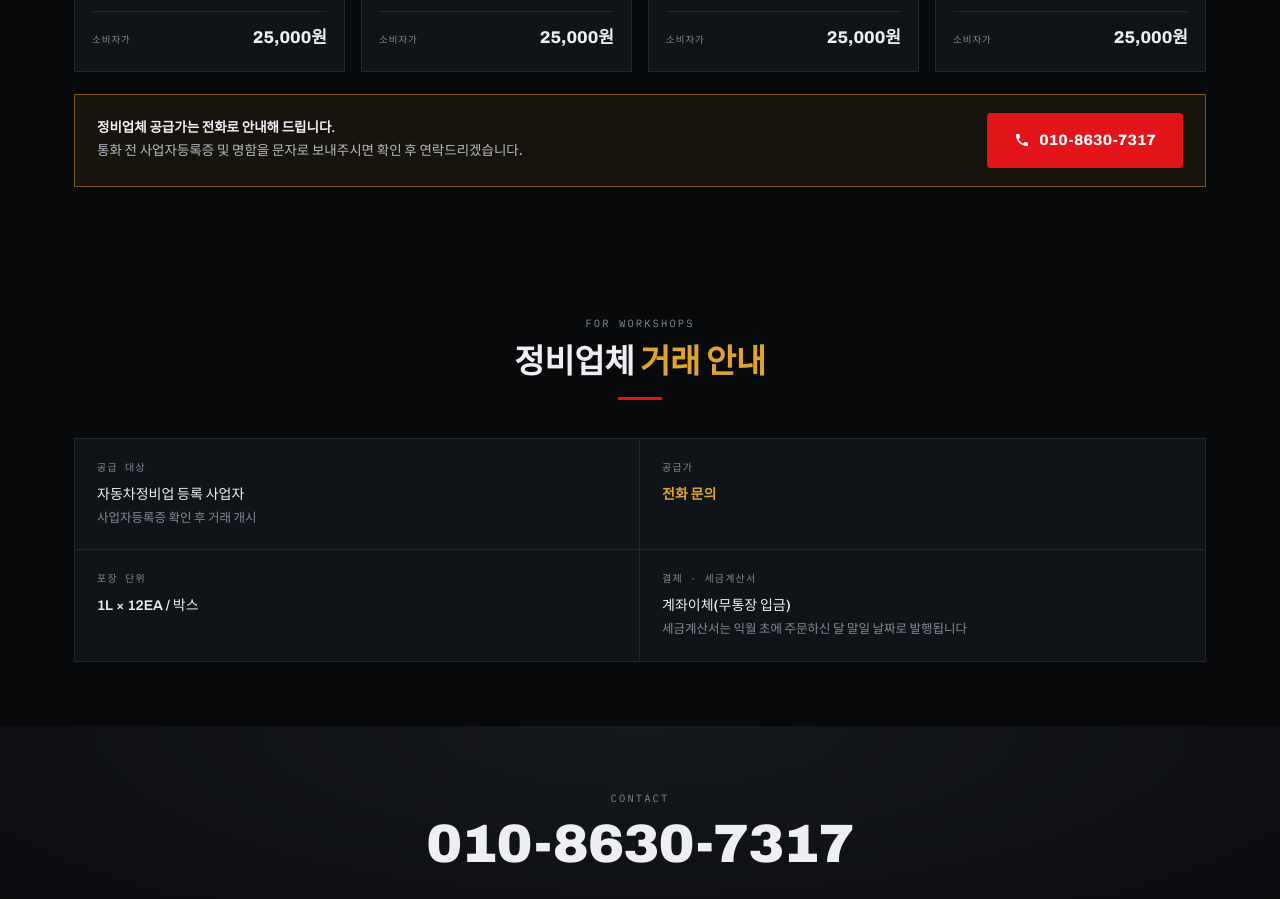
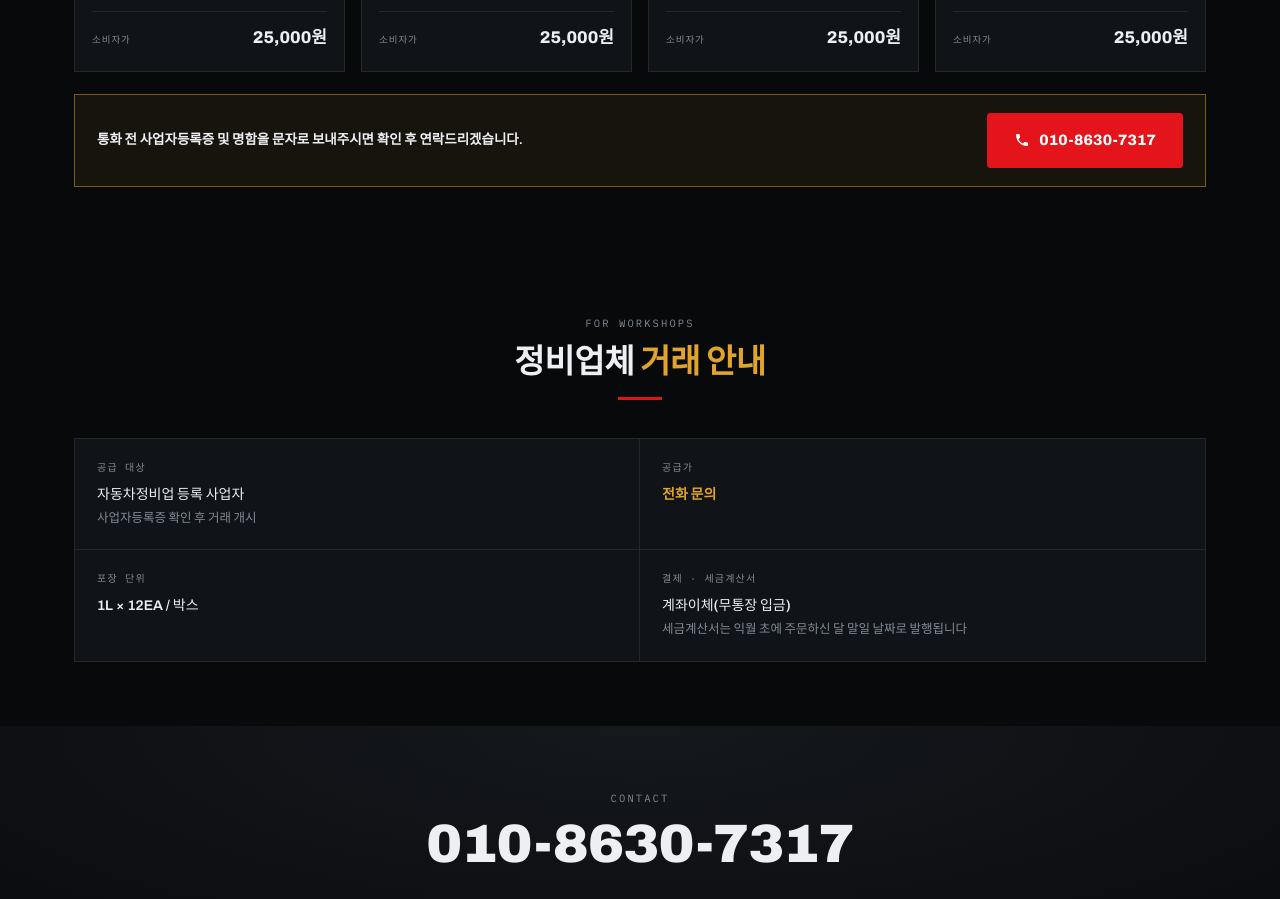
Before and after one commit to khlee7317-sudo/triton-x1-site, a plain HTML site: page index.html in a window 1280 px wide. Shown: the part 1672-2571 px from the top of the page. Drawn offline with Linux system fonts and the light colour scheme; a web font is replaced by a local one.

Commit message:
공급가 띠에서 첫 줄 삭제
남은 서류 안내 문장을 굵게 올려 띠가 비어 보이지 않게 한다.

Co-Authored-By: Claude Opus 5 <noreply@anthropic.com>

```diff
--- a/index.html
+++ b/index.html
@@ -304,8 +304,7 @@ footer{border-top:1px solid var(--line);background:var(--ink-2);padding:40px 0 3
         </div>
       </div></div>
     <div class="supply">
-      <p><b>정비업체 공급가는 전화로 안내해 드립니다.</b><br>
-      통화 전 사업자등록증 및 명함을 문자로 보내주시면 확인 후 연락드리겠습니다.</p>
+      <p><b>통화 전 사업자등록증 및 명함을 문자로 보내주시면 확인 후 연락드리겠습니다.</b></p>
       <a class="btn btn-red" href="tel:01086307317">
         <svg viewBox="0 0 24 24" aria-hidden="true"><path d="M6.6 10.8a15.5 15.5 0 0 0 6.6 6.6l2.2-2.2c.3-.3.7-.4 1-.2 1.2.4 2.4.6 3.6.6.6 0 1 .4 1 1V20c0 .6-.4 1-1 1A17 17 0 0 1 3 4c0-.6.4-1 1-1h3.5c.6 0 1 .4 1 1 0 1.3.2 2.5.6 3.6.1.4 0 .8-.2 1l-2.3 2.2z"/></svg>
         010-8630-7317
```
